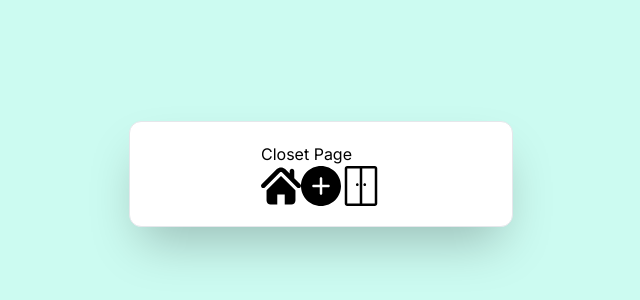
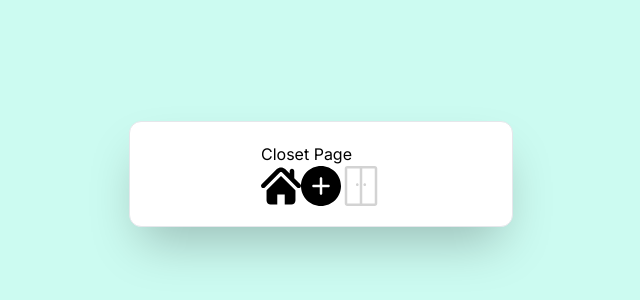
Before and after one commit to victoriamertens/happy-closet-2.0, a Next.js app: page /app/closet in a window 1280 px wide. Shown: the part 226-526 px from the top of the page, without its empty margins (319-959 px from the left). Built offline with nearby package versions, Linux system fonts and the light colour scheme.

Commit message:
Changed Navigation Bar to disable button and add tooltip alert that it is in progress

```diff
--- a/src/app/_lib/NavigationBar.tsx
+++ b/src/app/_lib/NavigationBar.tsx
@@ -12,7 +12,7 @@ export default function NavigationBar() {
         <RouteToButton newUrl="app/home">
           <Image
             src={HomeButton}
-            className="w-10 h-10"
+            className="h-10 w-10"
             height={100}
             width={100}
             alt="Navigate to home page"
@@ -21,21 +21,31 @@ export default function NavigationBar() {
         <RouteToButton newUrl="app/additem">
           <Image
             src={AddButton}
-            className="w-10 h-10"
+            className="h-10 w-10"
             height={90}
             width={90}
             alt="Add action"
           />
         </RouteToButton>
-        <RouteToButton newUrl="app/closet">
+        {/* <RouteToButton newUrl="app/closet"> */}
+
+        <div className="group relative flex">
           <Image
             src={ClosetButton}
-            className="w-10 h-10"
+            className="h-10 w-10"
             height={90}
             width={90}
             alt="View action"
+            data-tooltip-target="closetbtn"
           />
-        </RouteToButton>
+          <span
+            className="absolute left-1/2 m-4 mx-auto -translate-y-5 translate-x-1/2 rounded-md bg-gray-800 px-1
+    text-sm text-gray-100 opacity-0 transition-opacity group-hover:opacity-100"
+          >
+            Coming Soon
+          </span>
+        </div>
+        {/* </RouteToButton> */}
       </div>
     </section>
   );
```
Also changed, not shown: public/closet-svgrepo-com.svg.
